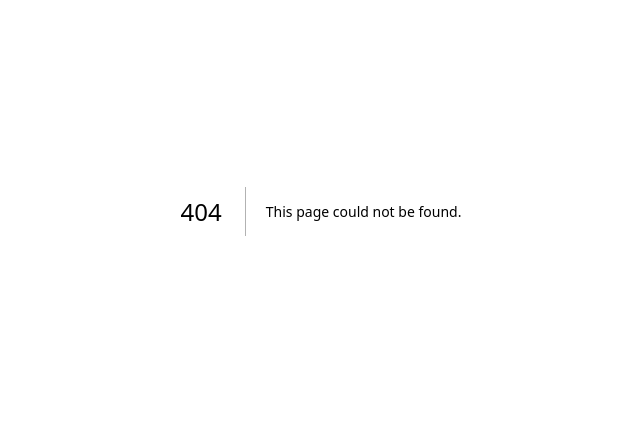
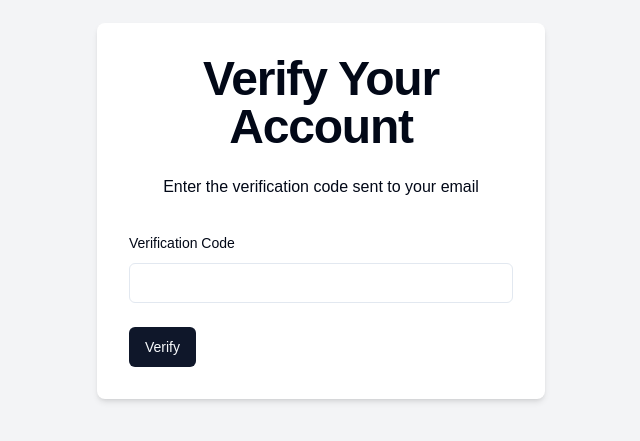
Before and after one commit to Akhil092004/Shadow-Script, a Next.js app: page /verify/1 in a window 1280 px wide. Before the commit this address had no page. Shown: the part 189-630 px from the top of the page, without its empty margins (319-959 px from the left). Built offline with nearby package versions, Linux system fonts and the light colour scheme.

Commit message:
add sign-in and account verification components with form handling

```diff
--- a/src/app/(auth)/sign-in/page.tsx
+++ b/src/app/(auth)/sign-in/page.tsx
@@ -1,9 +1,120 @@
-import React from 'react'
+/* eslint-disable @typescript-eslint/no-unused-vars */
+'use client'
+import { Button } from '@/components/ui/button'
+import { Form, FormControl, FormField, FormItem, FormLabel, FormMessage } from '@/components/ui/form'
+import { Input } from '@/components/ui/input'
+import { useToast } from '@/hooks/use-toast'
+import { signInSchema } from '@/schemas/signInSchema'
+import { ApiResponse } from '@/types/ApiResponse'
+import { zodResolver } from '@hookform/resolvers/zod'
+import axios, { AxiosError } from 'axios'
+import { Loader2 } from 'lucide-react'
+import { signIn } from 'next-auth/react'
+import Link from 'next/link'
+import { useRouter } from 'next/navigation'
+import React, { useState } from 'react'
+import { useForm } from 'react-hook-form'
+import * as z from 'zod'
 
-const page = () => {
+
+
+
+const SignIn = () => {
+  const [isSubmitting, setIsSubmitting] = useState(false)
+  const { toast } = useToast()
+  const router = useRouter()
+
+  const form = useForm<z.infer<typeof signInSchema>>({
+    resolver: zodResolver(signInSchema),
+    defaultValues: {
+      identifier: '',
+      password: ''
+    }
+  })
+
+  const onSubmit = async (data: z.infer<typeof signInSchema>) => {
+      const result = await signIn('credentials',{
+        redirect: false,
+        identifier: data.identifier,
+        password : data.password,
+      })
+
+      if(result?.error){
+        toast({
+          title: 'Login failed',
+          description: "Incorrect email or password",
+          variant:"destructive"
+        })
+      }
+
+
+      if(result?.url){
+        router.replace('/dashboard')
+      }
+  }
+
+
+
   return (
-    <div>Sign-in</div>
+    <div className='flex justify-center items-center min-h-screen bg-gray-100'>
+      <div className='w-full max-w-md p-8 space-y-8 bg-white rounded-lg shadow-md'>
+        <div className="text-center">
+          <h1 className="text-4xl font-extrabold tracking-tight lg:text-5xl mb-6">
+            Join Mystery Message
+          </h1>
+          <p className="mb-4">Sign In to start your anonymous adventure</p>
+        </div>
+        <Form {...form}>
+          <form onSubmit={form.handleSubmit(onSubmit)} className='space-y-6'>
+
+            <FormField
+              name="identifier"
+              control={form.control}
+              render={({ field }) => (
+                <FormItem>
+                  <FormLabel>Email/Username</FormLabel>
+                  <FormControl>
+                    <Input placeholder="Email/Username" {...field} />
+                  </FormControl>
+                  <FormMessage />
+                </FormItem>
+              )}
+            />
+            <FormField
+              name="password"
+              control={form.control}
+              render={({ field }) => (
+                <FormItem>
+                  <FormLabel>Password</FormLabel>
+                  <FormControl>
+                    <Input type="password" placeholder="Pass word" {...field} />
+                  </FormControl>
+                  <FormMessage />
+                </FormItem>
+              )}
+            />
+            <Button type="submit" disabled={isSubmitting}>
+              {
+                isSubmitting ? (
+                  <>
+                    <Loader2 className='mr-2 h-4 w-4 animate-spin' /> Please Wait
+                  </>)
+                  : ('Signup')
+              }
+            </Button>
+          </form>
+        </Form>
+        <div className="text-center mt-4">
+          <p>
+            Already a member?{' '}
+            <Link href="/sign-in" className="text-blue-600 hover:text-blue-800">
+              Sign in
+            </Link>
+          </p>
+        </div>
+      </div>
+    </div>
   )
 }
 
-export default page
+export default SignIn
--- /dev/null
+++ b/src/app/(auth)/verify/[username]/page.tsx
@@ -0,0 +1,83 @@
+'use client'
+import { useToast } from '@/hooks/use-toast'
+import { verifySchema } from '@/schemas/verifySchema'
+import { ApiResponse } from '@/types/ApiResponse'
+import { zodResolver } from '@hookform/resolvers/zod'
+import axios, { AxiosError } from 'axios'
+import { useParams, useRouter } from 'next/navigation'
+import React from 'react'
+import { useForm } from 'react-hook-form'
+import * as z from 'zod'
+import { Form, FormField, FormItem, FormLabel, FormMessage } from '@/components/ui/form'
+import { Input } from '@/components/ui/input'
+import { Button } from '@/components/ui/button'
+
+const VerifyAccount = () => {
+
+    const router = useRouter()
+    const params = useParams<{ username: string }>()
+    const { toast } = useToast()
+
+    const form = useForm<z.infer<typeof verifySchema>>({
+        resolver: zodResolver(verifySchema),
+    })
+
+
+    const onSubmit = async (data: z.infer<typeof verifySchema>) => {
+
+        try {
+            const response = await axios.post('/api/verify-code', {
+                username: params.username,
+                code: data.code
+            })
+
+            toast({
+                title: "Success",
+                description: response.data.message,
+            })
+
+            router.replace('sign-in')
+        } catch (error) {
+            console.error("Error signing up", error)
+            const axiosError = error as AxiosError<ApiResponse>;
+
+            const errorMessage = axiosError.response?.data.message || 'Error signing up'
+            toast({
+                title: "sign up fails",
+                description: errorMessage,
+                variant: "destructive"
+            })
+        }
+    }
+
+    return (
+        <div className="flex justify-center items-center min-h-screen bg-gray-100">
+        <div className="w-full max-w-md p-8 space-y-8 bg-white rounded-lg shadow-md">
+          <div className="text-center">
+            <h1 className="text-4xl font-extrabold tracking-tight lg:text-5xl mb-6">
+              Verify Your Account
+            </h1>
+            <p className="mb-4">Enter the verification code sent to your email</p>
+          </div>
+          <Form {...form}>
+            <form onSubmit={form.handleSubmit(onSubmit)} className="space-y-6">
+              <FormField
+                name="code"
+                control={form.control}
+                render={({ field }) => (
+                  <FormItem>
+                    <FormLabel>Verification Code</FormLabel>
+                    <Input {...field} />
+                    <FormMessage />
+                  </FormItem>
+                )}
+              />
+              <Button type="submit">Verify</Button>
+            </form>
+          </Form>
+        </div>
+      </div>
+    )
+}
+
+export default VerifyAccount
```
